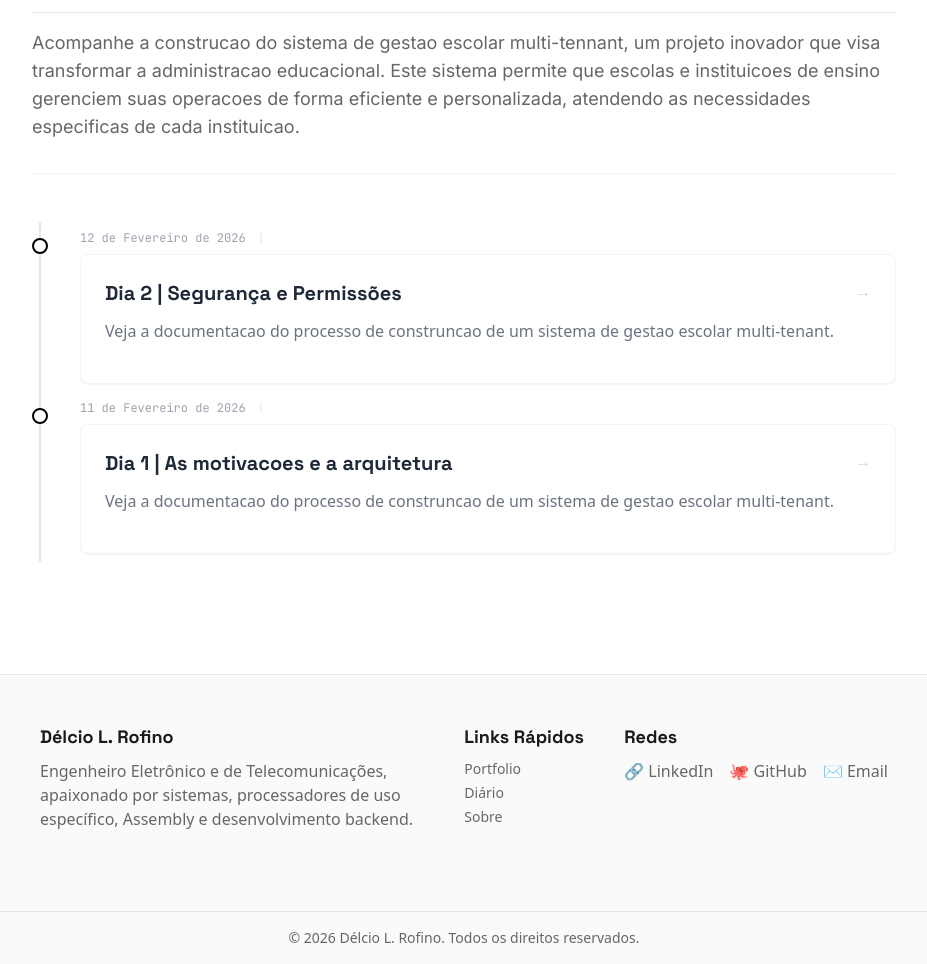
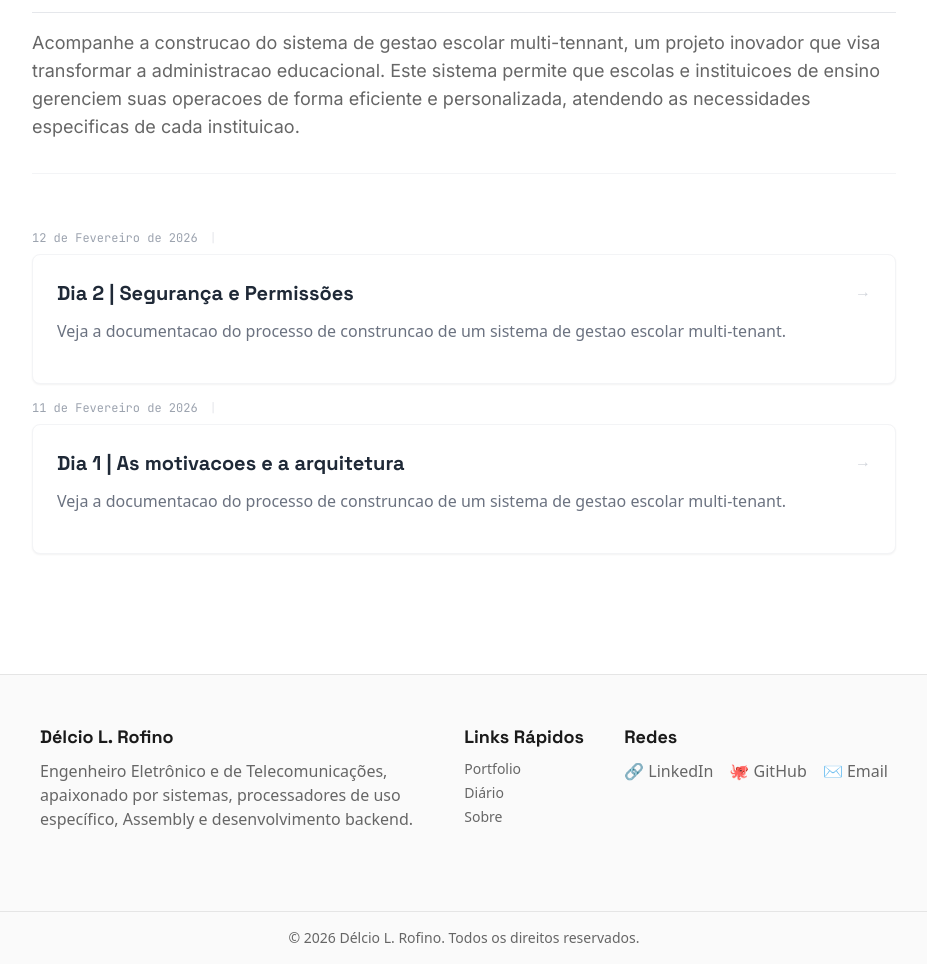
Before and after one commit to delcioleonardorofino/Journal, a Flask app: page /multitenant in a window 1280 px wide. Shown: the part 218-1182 px from the top of the page, without its empty margins (176-1103 px from the left). Run offline with Flask 3, Linux system fonts and the light colour scheme; some libraries are stand-ins or nearby versions.

Commit message:
eddit of build in public articles listing margins

```diff
--- a/backend/templates/multitennant.html
+++ b/backend/templates/multitennant.html
@@ -18,12 +18,8 @@
 
         <div class="relative flex flex-col gap-8 posts py-2">
 
-            <div class="absolute left-[7px] top-0 bottom-0 w-[2px] bg-gray-200"></div>
+            <div class="flex flex-col relative group">
 
-
-            <div class="flex flex-col relative pl-10 md:pl-12 group">
-
-                <div class="absolute left-0 top-2 w-4 h-4 bg-white border-2 border-black rounded-full z-10 group-hover:bg-gray-500 transition-colors duration-300"></div>
 
                 <div class="flex items-center gap-3 mb-2 font-mono text-xs text-gray-400">
                     <span>{{ post.date | safe }}</span>
```
